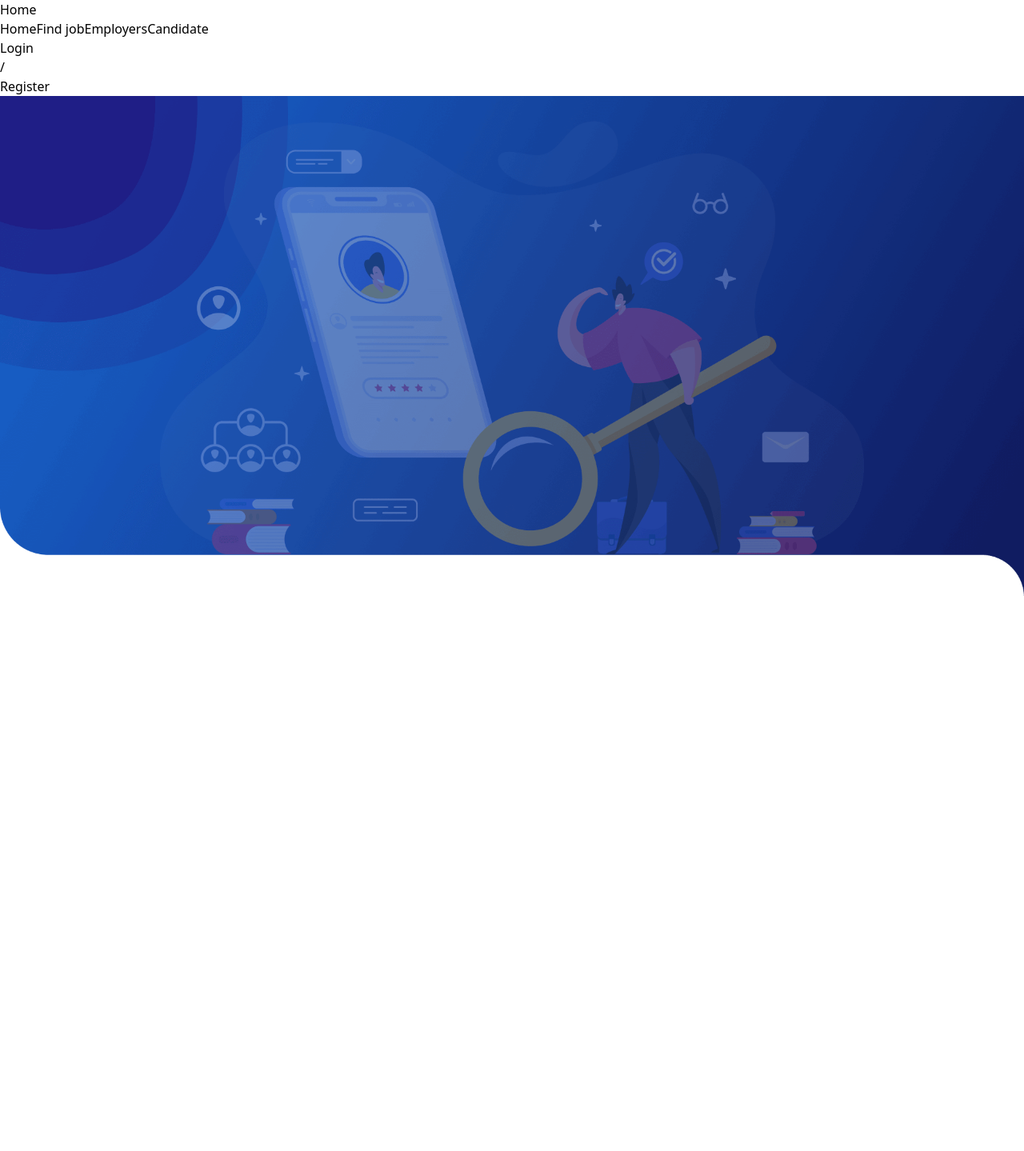
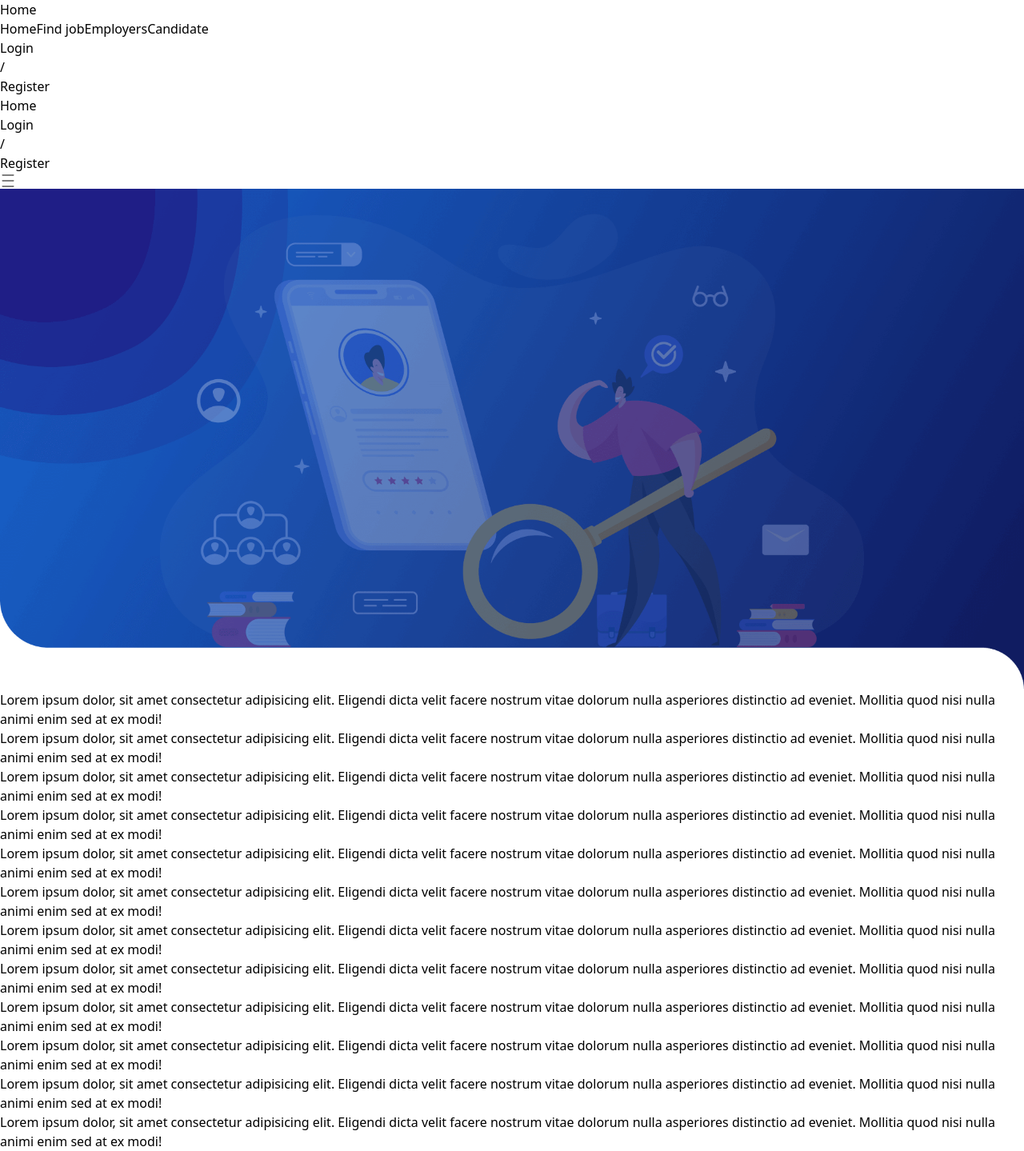
Before and after one commit to MuhammadSaikat25/Job_Portal, a React (Vite) app: page / in a window 1280 px wide. Shown: the whole page at 80% size. Before the commit the page ends 800 px from the top, so only its background shows below. Built offline with nearby package versions, Linux system fonts and the light colour scheme.

Commit message:
setup and auth page add

```diff
--- a/src/layout/HomeLayout.tsx
+++ b/src/layout/HomeLayout.tsx
@@ -3,9 +3,13 @@ import Navbar from "../shared/Navbar";
 
 const HomeLayout = () => {
   return (
-    <div className="relative">
-      <Navbar />
-      <Outlet />
+    <div className="relative min-h-screen flex flex-col">
+      <div className="fixed top-0 w-full z-10">
+        <Navbar />
+      </div>
+      <div className="flex-1 overflow-y-auto">
+        <Outlet />
+      </div>
     </div>
   );
 };
--- a/src/pages/Home/Home.tsx
+++ b/src/pages/Home/Home.tsx
@@ -4,6 +4,69 @@ const Home = () => {
   return (
     <div className="">
       <img src={bg} alt="" />
+      <div className="">
+        <p>
+          Lorem ipsum dolor, sit amet consectetur adipisicing elit. Eligendi
+          dicta velit facere nostrum vitae dolorum nulla asperiores distinctio
+          ad eveniet. Mollitia quod nisi nulla animi enim sed at ex modi!
+        </p>
+        <p>
+          Lorem ipsum dolor, sit amet consectetur adipisicing elit. Eligendi
+          dicta velit facere nostrum vitae dolorum nulla asperiores distinctio
+          ad eveniet. Mollitia quod nisi nulla animi enim sed at ex modi!
+        </p>
+        <p>
+          Lorem ipsum dolor, sit amet consectetur adipisicing elit. Eligendi
+          dicta velit facere nostrum vitae dolorum nulla asperiores distinctio
+          ad eveniet. Mollitia quod nisi nulla animi enim sed at ex modi!
+        </p>
+        <p>
+          Lorem ipsum dolor, sit amet consectetur adipisicing elit. Eligendi
+          dicta velit facere nostrum vitae dolorum nulla asperiores distinctio
+          ad eveniet. Mollitia quod nisi nulla animi enim sed at ex modi!
+        </p>
+        <p>
+          Lorem ipsum dolor, sit amet consectetur adipisicing elit. Eligendi
+          dicta velit facere nostrum vitae dolorum nulla asperiores distinctio
+          ad eveniet. Mollitia quod nisi nulla animi enim sed at ex modi!
+        </p>
+        <p>
+          Lorem ipsum dolor, sit amet consectetur adipisicing elit. Eligendi
+          dicta velit facere nostrum vitae dolorum nulla asperiores distinctio
+          ad eveniet. Mollitia quod nisi nulla animi enim sed at ex modi!
+        </p>
+        <p>
+          Lorem ipsum dolor, sit amet consectetur adipisicing elit. Eligendi
+          dicta velit facere nostrum vitae dolorum nulla asperiores distinctio
+          ad eveniet. Mollitia quod nisi nulla animi enim sed at ex modi!
+        </p>
+        <p>
+          Lorem ipsum dolor, sit amet consectetur adipisicing elit. Eligendi
+          dicta velit facere nostrum vitae dolorum nulla asperiores distinctio
+          ad eveniet. Mollitia quod nisi nulla animi enim sed at ex modi!
+        </p>
+        <p>
+          Lorem ipsum dolor, sit amet consectetur adipisicing elit. Eligendi
+          dicta velit facere nostrum vitae dolorum nulla asperiores distinctio
+          ad eveniet. Mollitia quod nisi nulla animi enim sed at ex modi!
+        </p>
+        <p>
+          Lorem ipsum dolor, sit amet consectetur adipisicing elit. Eligendi
+          dicta velit facere nostrum vitae dolorum nulla asperiores distinctio
+          ad eveniet. Mollitia quod nisi nulla animi enim sed at ex modi!
+        </p>
+        <p>
+          Lorem ipsum dolor, sit amet consectetur adipisicing elit. Eligendi
+          dicta velit facere nostrum vitae dolorum nulla asperiores distinctio
+          ad eveniet. Mollitia quod nisi nulla animi enim sed at ex modi!
+        </p>
+        <p>
+          Lorem ipsum dolor, sit amet consectetur adipisicing elit. Eligendi
+          dicta velit facere nostrum vitae dolorum nulla asperiores distinctio
+          ad eveniet. Mollitia quod nisi nulla animi enim sed at ex modi!
+        </p>
+      </div>
+
     </div>
   );
 };
--- a/src/pages/auth/Login.tsx
+++ b/src/pages/auth/Login.tsx
@@ -1,11 +1,11 @@
 import { useEffect } from "react";
+import { Link } from "react-router-dom";
 type Props = {
-  loginModal: boolean;
-  setLoginModal: (loginModal: boolean) => void;
+  loginModal?: boolean;
+  setLoginModal?: (loginModal: boolean) => void;
 };
 
 const Login = ({ loginModal, setLoginModal }: Props) => {
-
   useEffect(() => {
     if (loginModal) {
       document.body.style.overflow = "hidden";
@@ -20,13 +20,15 @@ const Login = ({ loginModal, setLoginModal }: Props) => {
 
   return (
     <div className={`absolute top-0 bg-gray-950 bg-opacity-30 w-full h-screen`}>
-      <div className="absolute left-[35%] top-[20%] bg-white text-black h-fit p-7 rounded-md lg:w-[30%]">
+      <div className="absolute left-[20%] md:left-[23%] lg:left-[35%] top-[20%] bg-white text-black h-fit p-7 rounded-md w-[60%] lg:w-[30%]">
+        {setLoginModal && (
           <span
             className="absolute top-0 text-gray-950 font-bold cursor-pointer right-1"
             onClick={() => setLoginModal(false)}
           >
             X
           </span>
+        )}
         <h1 className="text-gray-900 font-semibold">Login to JobHorizon</h1>
         <form className="w-full">
           <div className="flex flex-col gap-y-2 mb-4">
@@ -47,7 +49,9 @@ const Login = ({ loginModal, setLoginModal }: Props) => {
               placeholder="Password"
             />
           </div>
-          <button className="w-full bg-blue-600 mt-2 text-white p-1 rounded hover:bg-blue-950 duration-300">Sing in</button>
+          <button className="w-full bg-blue-600 mt-2 text-white p-1 rounded hover:bg-blue-950 duration-300">
+            Sing in
+          </button>
         </form>
       </div>
     </div>
--- a/src/pages/auth/SingIn.tsx
+++ b/src/pages/auth/SingIn.tsx
@@ -3,8 +3,8 @@ import { FaUserTie } from "react-icons/fa6";
 import { TiShoppingBag } from "react-icons/ti";
 
 type Props = {
-  singUpModal: boolean;
-  setSingUpModal: (singUpModal: boolean) => void;
+  singUpModal?: boolean;
+  setSingUpModal?: (singUpModal: boolean) => void;
 };
 
 const SingIn = ({ singUpModal, setSingUpModal }: Props) => {
@@ -43,13 +43,15 @@ const SingIn = ({ singUpModal, setSingUpModal }: Props) => {
 
   return (
     <div className={`absolute top-0 bg-gray-950 bg-opacity-30 w-full h-screen`}>
-      <div className="absolute left-[35%] top-[20%] bg-white text-black h-fit p-7 rounded-md lg:w-[30%]">
+      <div className="absolute left-[10%] md:left-[30%] md:top-[10%] lg:left-[35%] top-[20%] lg:top-[25%] bg-white text-black h-fit p-7 rounded-md lg:w-[30%]">
+        {setSingUpModal && (
           <span
             className="absolute top-0 text-gray-950 font-bold cursor-pointer right-1"
             onClick={() => setSingUpModal(false)}
           >
             X
           </span>
+        )}
         <h1 className="text-gray-900 font-semibold text-center">
           Create a Free JobHorizon Account
         </h1>
--- /dev/null
+++ b/src/shared/MobileSideBar.tsx
@@ -0,0 +1,37 @@
+import { useEffect, useRef } from "react";
+type Props = {
+  menu: boolean;
+  setMenu: (menu: boolean) => void;
+};
+const MobileSideBar = ({ menu, setMenu }: Props) => {
+  const sidebarRef = useRef<HTMLDivElement | null>(null);
+
+  const handleClickOutside = (event: MouseEvent) => {
+    if (
+      sidebarRef.current &&
+      !sidebarRef.current.contains(event.target as Node)
+    ) {
+      setMenu(false);
+    }
+  };
+
+  useEffect(() => {
+    document.addEventListener("mousedown", handleClickOutside);
+    return () => {
+      document.removeEventListener("mousedown", handleClickOutside);
+    };
+  }, []);
+  return (
+    <div className="absolute top-0 bg-gray-950 bg-opacity-30 w-full h-screen lg:hidden">
+      <div
+        ref={sidebarRef}
+        style={{ transform: menu ? "translateX(0)" : "translateX(-200px)" }}
+        className="w-fit h-full bg-[#FFFFFF] fixed text-black px-2 py-1 z-[20] top-0 left-0 transition-transform duration-300"
+      >
+        <h1>Hello Hero</h1>
+      </div>
+    </div>
+  );
+};
+
+export default MobileSideBar;
--- a/src/shared/Navbar.tsx
+++ b/src/shared/Navbar.tsx
@@ -2,11 +2,14 @@ import { Link } from "react-router-dom";
 import { useEffect, useState } from "react";
 import Login from "../pages/auth/Login";
 import SingIn from "../pages/auth/SingIn";
+import MobileSideBar from "./MobileSideBar";
+import { CiMenuBurger } from "react-icons/ci";
 
 const Navbar = () => {
   const [scroll, setScroll] = useState(0);
   const [loginModal, setLoginModal] = useState(false);
   const [singUpModal, setSingUpModal] = useState(false);
+  const [menu, setMenu] = useState(false);
 
   const handleScroll = () => {
     setScroll(window.scrollY);
@@ -20,9 +23,10 @@ const Navbar = () => {
   }, []);
 
   return (
-    <nav
-      className={`fixed top-0 w-full text-white transition-all duration-500 ${
-        scroll >= 80 ? "bg-[#22218C] py-4" : "bg-transparent py-5"
+    <nav className="">
+      <div
+        className={`hidden lg:block fixed top-0 w-full text-white transition-all duration-500  ${
+          scroll >= 80 ? "lg:bg-[#22218C] py-4" : "bg-transparent py-5"
         }`}
       >
         {scroll >= 80 ? (
@@ -58,12 +62,33 @@ const Navbar = () => {
             </div>
           </div>
         )}
+      </div>
+      {/* ----------------- auth component------------------- */}
+      <div className="">
         {loginModal && (
           <Login loginModal={loginModal} setLoginModal={setLoginModal} />
         )}
         {singUpModal && (
           <SingIn singUpModal={singUpModal} setSingUpModal={setSingUpModal} />
         )}
+      </div>
+      {/* ---------------------------- small navbar --------------------- */}
+      <div className="bg-[#22218C] lg:hidden">
+        <div className="flex items-center p-2 justify-between text-white">
+          <h1>Home</h1>
+          <div className="flex items-center gap-x-2">
+            <div className="flex items-center gap-2 border border-white text-[10px] px-3 py-1 rounded-2xl hover:bg-white hover:text-blue-600 duration-700 cursor-pointer">
+              <button onClick={() => setLoginModal(true)}>Login</button>
+              <p>/</p>
+              <button onClick={() => setSingUpModal(true)}>Register</button>
+            </div>
+            <span onClick={() => setMenu(!menu)}>
+              <CiMenuBurger size={20} />
+            </span>
+          </div>
+        </div>
+        {menu && <MobileSideBar setMenu={setMenu} menu={menu} />}
+      </div>
     </nav>
   );
 };
```
Lines whose indentation alone changed are shown as unchanged.
